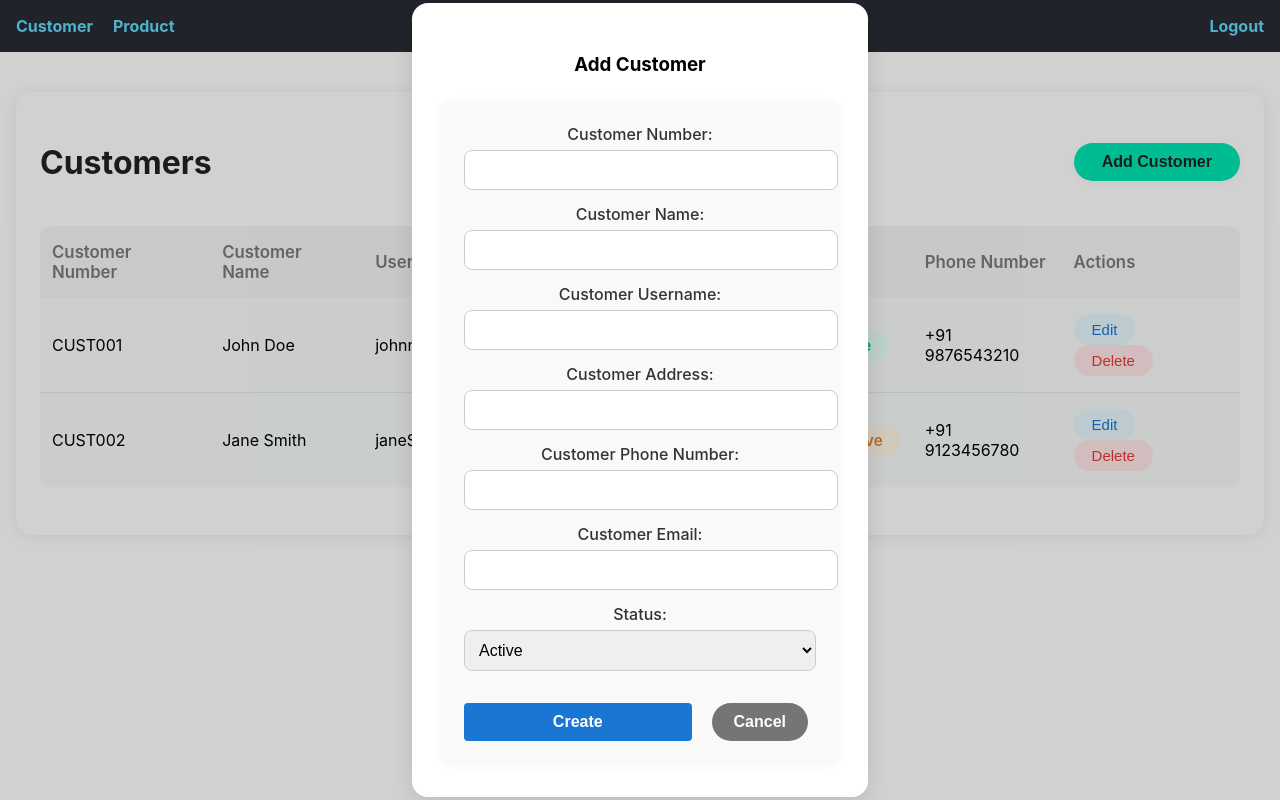
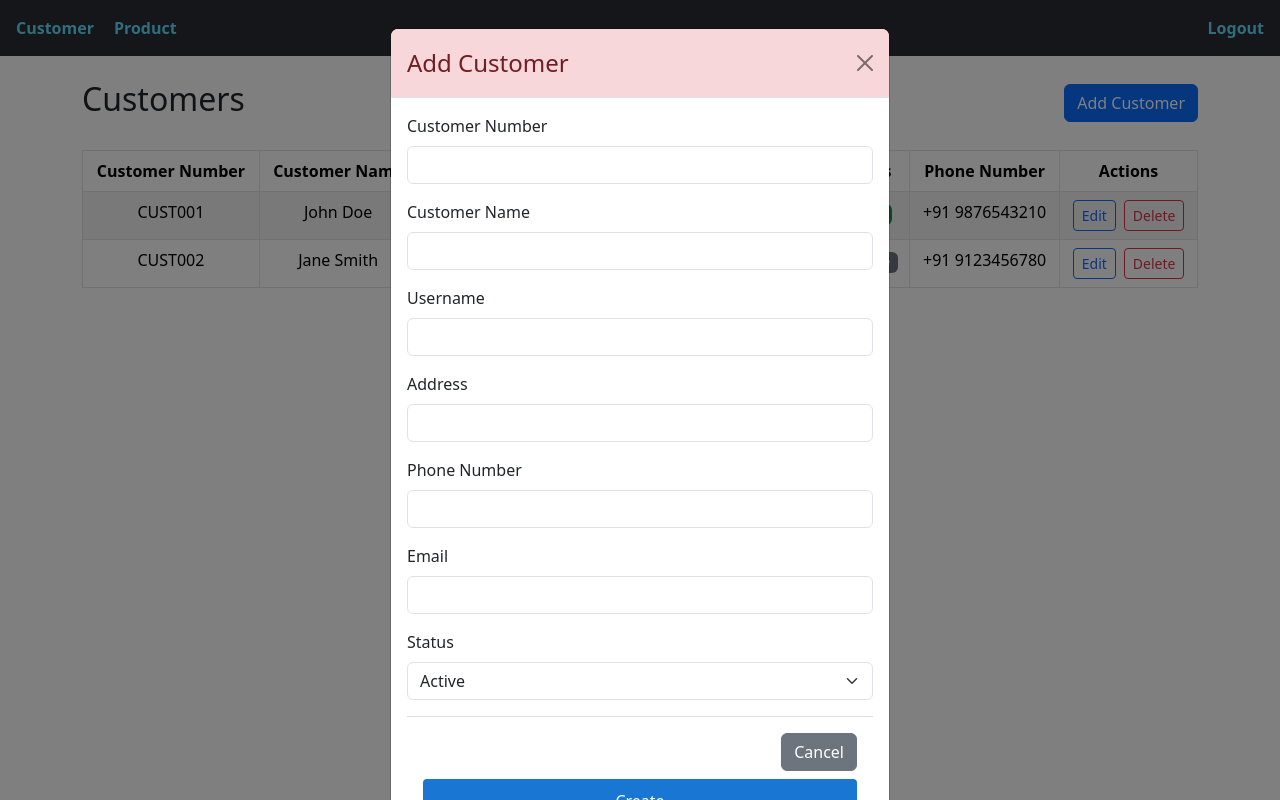
Before and after one commit to JayJakhariya/Demo_React, a React (Create React App) app: page /customer in a window 1280 px wide. Both pictures are taken after a click on the button "Add Customer". Built offline with nearby package versions, Linux system fonts and the light colour scheme.

Commit message:
changes boostrap  in customer

```diff
--- a/package.json
+++ b/package.json
@@ -7,7 +7,9 @@
     "@testing-library/jest-dom": "^6.6.4",
     "@testing-library/react": "^16.3.0",
     "@testing-library/user-event": "^13.5.0",
+    "bootstrap": "^5.3.7",
     "react": "^19.1.0",
+    "react-bootstrap": "^2.10.10",
     "react-dom": "^19.1.0",
     "react-router-dom": "^7.7.1",
     "react-scripts": "5.0.1",
--- a/src/App.js
+++ b/src/App.js
@@ -8,6 +8,8 @@ import {
 import Header from './Header/Header';
 import Customer from './customer/Customer';
 import Login from './login/Login';
+import 'bootstrap/dist/css/bootstrap.min.css';
+
 
 function AppContent() {
   const location = useLocation();
--- a/src/customer/AddCustomerModal.js
+++ b/src/customer/AddCustomerModal.js
@@ -1,5 +1,8 @@
 import React, { useState, useEffect } from 'react';
-const AddCustomerModal=({ open, onClose, onSubmit, initialData }) => {
+import { Modal, Button, Form } from 'react-bootstrap';
+import PropTypes from 'prop-types';
+
+const AddCustomerModal = ({ open, onClose, onSubmit, initialData }) => {
   const [form, setForm] = useState({
     customerNumber: '',
     name: '',
@@ -9,6 +12,9 @@ const AddCustomerModal=({ open, onClose, onSubmit, initialData }) => {
     username: '',
     status: 'Active',
   });
+
+  const [errors, setErrors] = useState({});
+
   useEffect(() => {
     if (initialData) {
       setForm(initialData);
@@ -24,9 +30,6 @@ const AddCustomerModal=({ open, onClose, onSubmit, initialData }) => {
       });
     }
   }, [initialData, open]);
-  const [errors, setErrors] = useState({});
-
-  if (!open) return null;
 
   const handleChange = (e) => {
     setForm({ ...form, [e.target.name]: e.target.value });
@@ -55,115 +58,125 @@ const AddCustomerModal=({ open, onClose, onSubmit, initialData }) => {
       return;
     }
     onSubmit(form);
-    setForm({
-      customerNumber: '',
-      name: '',
-      address: '',
-      phone: '',
-      email: '',
-      username: '',
-      status: 'Active',
-    });
     setErrors({});
   };
 
   return (
-    <div className="modal-overlay">
-      <div className="modal-content">
-        <h3>{initialData ? 'Edit Customer' : 'Add Customer'}</h3>
-        <form onSubmit={handleSubmit} className="customer-form">
-          <div>
-            <label htmlFor="customerNumber">Customer Number:</label>
-            <input
-              id="customerNumber"
+    <Modal show={open} onHide={onClose} centered>
+      <Modal.Header closeButton>
+        <Modal.Title>{initialData ? 'Edit Customer' : 'Add Customer'}</Modal.Title>
+      </Modal.Header>
+      <Modal.Body>
+        <Form onSubmit={handleSubmit}>
+          <Form.Group className="mb-3">
+            <Form.Label>Customer Number</Form.Label>
+            <Form.Control
               name="customerNumber"
               value={form.customerNumber}
               onChange={handleChange}
-              className={errors.customerNumber ? 'input-error' : ''}
+              isInvalid={!!errors.customerNumber}
+            />
+            <Form.Control.Feedback type="invalid">
+              {errors.customerNumber}
+            </Form.Control.Feedback>
+          </Form.Group>
 
-            />
-            {errors.customerNumber && <div className="error-message">{errors.customerNumber}</div>}
-          </div>
-          <div>
-            <label htmlFor="name">Customer Name:</label>
-            <input
-              id="name"
+          <Form.Group className="mb-3">
+            <Form.Label>Customer Name</Form.Label>
+            <Form.Control
               name="name"
               value={form.name}
               onChange={handleChange}
-              className={errors.name ? 'input-error' : ''}
+              isInvalid={!!errors.name}
+            />
+            <Form.Control.Feedback type="invalid">
+              {errors.name}
+            </Form.Control.Feedback>
+          </Form.Group>
 
-            />
-            {errors.name && <div className="error-message">{errors.name}</div>}
-          </div>
-          <div>
-            <label htmlFor="username">Customer Username:</label>
-            <input
-              id="username"
+          <Form.Group className="mb-3">
+            <Form.Label>Username</Form.Label>
+            <Form.Control
               name="username"
               value={form.username}
               onChange={handleChange}
-              className={errors.username ? 'input-error' : ''}
+              isInvalid={!!errors.username}
+            />
+            <Form.Control.Feedback type="invalid">
+              {errors.username}
+            </Form.Control.Feedback>
+          </Form.Group>
 
-            />
-            {errors.username && <div className="error-message">{errors.username}</div>}
-          </div>
-          <div>
-            <label htmlFor="address">Customer Address:</label>
-            <input
-              id="address"
+          <Form.Group className="mb-3">
+            <Form.Label>Address</Form.Label>
+            <Form.Control
               name="address"
               value={form.address}
               onChange={handleChange}
-              className={errors.address ? 'input-error' : ''}
+              isInvalid={!!errors.address}
+            />
+            <Form.Control.Feedback type="invalid">
+              {errors.address}
+            </Form.Control.Feedback>
+          </Form.Group>
 
-            />
-            {errors.address && <div className="error-message">{errors.address}</div>}
-          </div>
-          <div>
-            <label htmlFor="phone">Customer Phone Number:</label>
-            <input
-              id="phone"
+          <Form.Group className="mb-3">
+            <Form.Label>Phone Number</Form.Label>
+            <Form.Control
               name="phone"
               value={form.phone}
               onChange={handleChange}
-              className={errors.phone ? 'input-error' : ''}
+              isInvalid={!!errors.phone}
+            />
+            <Form.Control.Feedback type="invalid">
+              {errors.phone}
+            </Form.Control.Feedback>
+          </Form.Group>
 
-            />
-            {errors.phone && <div className="error-message">{errors.phone}</div>}
-          </div>
-          <div>
-            <label htmlFor="email">Customer Email:</label>
-            <input
-              id="email"
+          <Form.Group className="mb-3">
+            <Form.Label>Email</Form.Label>
+            <Form.Control
+              type="email"
               name="email"
               value={form.email}
               onChange={handleChange}
-              className={errors.email ? 'input-error' : ''}
+              isInvalid={!!errors.email}
+            />
+            <Form.Control.Feedback type="invalid">
+              {errors.email}
+            </Form.Control.Feedback>
+          </Form.Group>
 
-            />
-            {errors.email && <div className="error-message">{errors.email}</div>}
-          </div>
-          <div>
-            <label htmlFor="status">Status:</label>
-            <select
-              id="status"
+          <Form.Group className="mb-3">
+            <Form.Label>Status</Form.Label>
+            <Form.Select
               name="status"
               value={form.status}
               onChange={handleChange}
             >
               <option value="Active">Active</option>
               <option value="Inactive">Inactive</option>
-            </select>
-          </div>
-          <div className="modal-actions">
-            <button type="submit">{initialData ? 'Update' : 'Create'}</button>
-            <button type="button" onClick={onClose}>Cancel</button>
-          </div>
-        </form>
-      </div>
-    </div>
+            </Form.Select>
+          </Form.Group>
+
+          <Modal.Footer>
+            <Button variant="secondary" onClick={onClose}>
+              Cancel
+            </Button>
+            <Button variant="primary" type="submit">
+              {initialData ? 'Update' : 'Create'}
+            </Button>
+          </Modal.Footer>
+        </Form>
+      </Modal.Body>
+    </Modal>
   );
-}
+};
+AddCustomerModal.propTypes = {
+  open: PropTypes.bool.isRequired,
+  onClose: PropTypes.func.isRequired,
+  onSubmit: PropTypes.func.isRequired,
+  initialData: PropTypes.object
+};
 
 export default AddCustomerModal;
--- a/src/customer/Customer.js
+++ b/src/customer/Customer.js
@@ -1,5 +1,5 @@
 import React, { useState } from 'react';
-import './Customer.css';
+import { Table, Button, Badge } from 'react-bootstrap';
 import DeleteCustomerModal from './DeleteCustomerModal';
 import AddCustomerModal from './AddCustomerModal';
 
@@ -31,9 +31,6 @@ function Customer() {
   const [showModal, setShowModal] = useState(false);
   const [modalData, setModalData] = useState(null);
   const [deleteId, setDeleteId] = useState(null);
-
-
-
 
   const handleAdd = () => {
     setModalData(null);
@@ -70,18 +67,21 @@ function Customer() {
   };
 
   return (
-    <div className="customer-container">
-      <div className="customer-header">
+    <div className="container mt-4">
+      <div className="d-flex justify-content-between align-items-center mb-4">
         <h2>Customers</h2>
-        <button className="add-btn" onClick={handleAdd}>Add Customer</button>
+        <Button variant="primary" onClick={handleAdd}>
+          Add Customer
+        </Button>
       </div>
-      <table className="customer-table">
-        <thead>
+
+      <Table striped bordered hover responsive>
+        <thead className="thead-dark">
           <tr>
             <th>Customer Number</th>
             <th>Customer Name</th>
             <th>Username</th>
-            <th>Company Name</th>
+            <th>Address</th>
             <th>Email</th>
             <th>Status</th>
             <th>Phone Number</th>
@@ -91,7 +91,9 @@ function Customer() {
         <tbody>
           {customers.length === 0 ? (
             <tr>
-              <td colSpan="8" style={{ textAlign: 'center', color: '#888' }}>No customers found.</td>
+              <td colSpan="8" className="text-center text-muted">
+                No customers found.
+              </td>
             </tr>
           ) : (
             customers.map((c) => (
@@ -102,18 +104,34 @@ function Customer() {
                 <td>{c.address}</td>
                 <td>{c.email}</td>
                 <td>
-                  <span className={c.status === 'Active' ? 'status-active' : 'status-inactive'}>{c.status}</span>
+                  <Badge bg={c.status === 'Active' ? 'success' : 'secondary'}>
+                    {c.status}
+                  </Badge>
                 </td>
                 <td>{c.phone}</td>
                 <td>
-                  <button className="edit-btn" onClick={() => handleEdit(c)}>Edit</button>
-                  <button className="delete-btn" onClick={() => handleDelete(c.id)}>Delete</button>
+                  <Button
+                    variant="outline-primary"
+                    size="sm"
+                    className="me-2"
+                    onClick={() => handleEdit(c)}
+                  >
+                    Edit
+                  </Button>
+                  <Button
+                    variant="outline-danger"
+                    size="sm"
+                    onClick={() => handleDelete(c.id)}
+                  >
+                    Delete
+                  </Button>
                 </td>
               </tr>
             ))
           )}
         </tbody>
-      </table>
+      </Table>
+
       <AddCustomerModal
         open={showModal}
         onClose={() => { setShowModal(false); setModalData(null); }}
@@ -121,11 +139,10 @@ function Customer() {
         initialData={modalData}
       />
       <DeleteCustomerModal
-        open={deleteId !== null}
-        onClose={cancelDelete}
-        onConfirm={confirmDelete}
+        show={deleteId !== null}
+        handleClose={cancelDelete}
+        handleDelete={confirmDelete}
       />
-
     </div>
   );
 }
--- /dev/null
+++ b/src/customer/DeleteCustomerModal.css
@@ -0,0 +1,20 @@
+/* DeleteCustomerModal.css */
+.modal-header {
+  background-color: #f8d7da;
+  color: #721c24;
+}
+
+.modal-footer {
+  display: flex;
+  justify-content: space-between;
+}
+
+.btn-danger {
+  background-color: #dc3545;
+  border-color: #dc3545;
+}
+
+.btn-secondary {
+  background-color: #6c757d;
+  border-color: #6c757d;
+}
--- a/src/customer/DeleteCustomerModal.js
+++ b/src/customer/DeleteCustomerModal.js
@@ -1,20 +1,23 @@
-import React from 'react';
-import './AddCustomerModal.css';
+import "./DeleteCustomerModal.css";
+import { Modal, Button } from "react-bootstrap";
 
-function DeleteCustomerModal({ open, onClose, onConfirm }) {
-  if (!open) return null;
+const DeleteCustomerModal = ({ show, handleClose, handleDelete }) => {
   return (
-    <div className="modal-overlay">
-      <div className="modal-content">
-        <h3>Delete Customer</h3>
-        <p>Are you sure you want to delete this customer?</p>
-        <div className="modal-actions">
-          <button onClick={onConfirm} style={{ background: '#e53935', color: '#fff' }}>Delete</button>
-          <button onClick={onClose}>Cancel</button>
-        </div>
-      </div>
-    </div>
+    <Modal show={show} onHide={handleClose}>
+      <Modal.Header closeButton>
+        <Modal.Title>Delete Customer</Modal.Title>
+      </Modal.Header>
+      <Modal.Body>Are you sure you want to delete this customer?</Modal.Body>
+      <Modal.Footer>
+        <Button variant="secondary" onClick={handleClose}>
+          Cancel
+        </Button>
+        <Button variant="danger" onClick={handleDelete}>
+          Delete
+        </Button>
+      </Modal.Footer>
+    </Modal>
   );
-}
+};
 
 export default DeleteCustomerModal;
```
Also changed, not shown: 1 other file (tests, documents, lock files or other folders).
